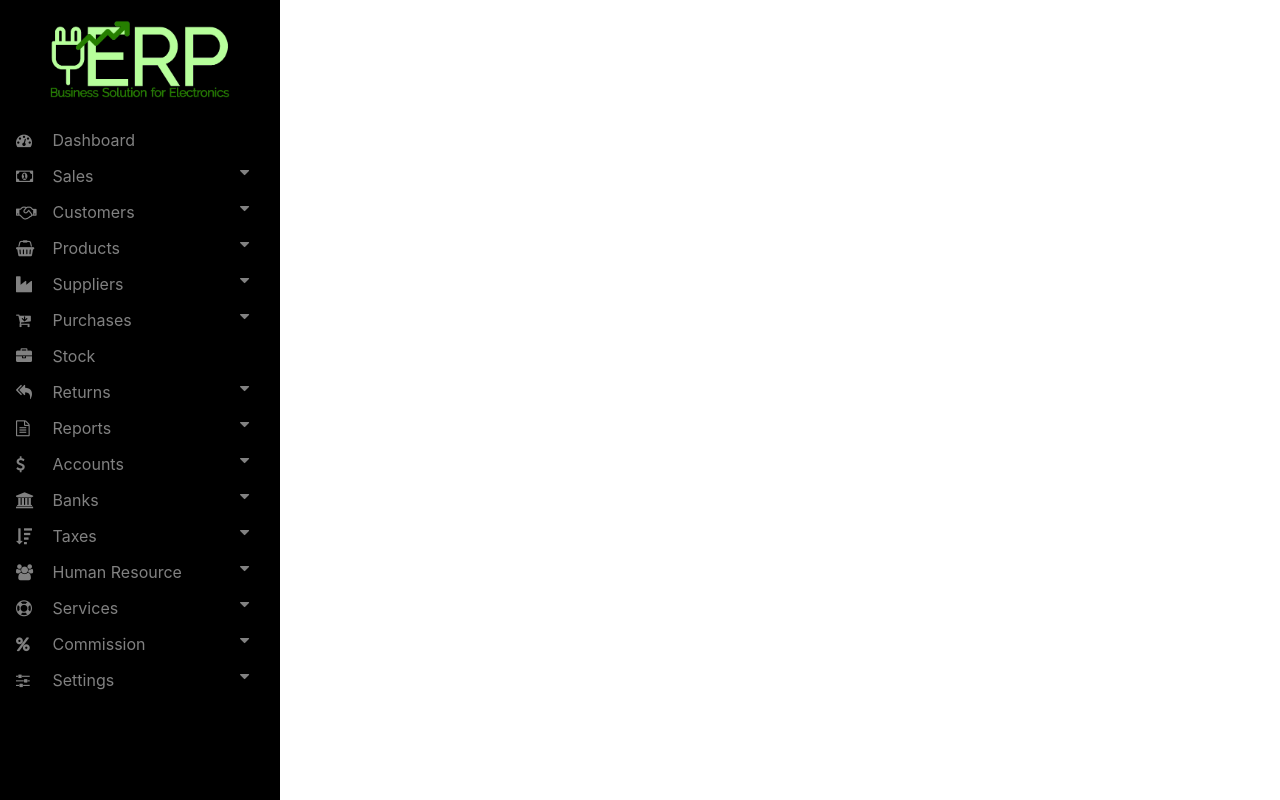
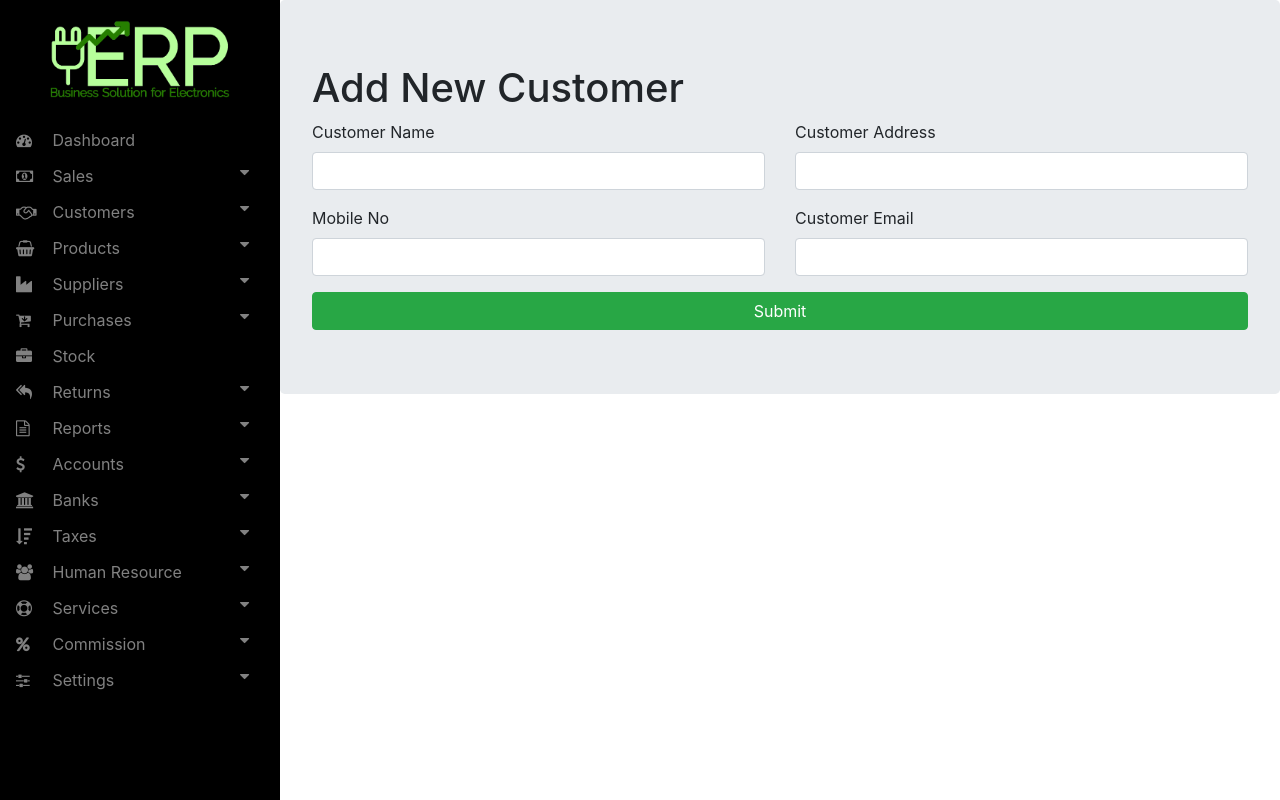
Before and after one commit to ra1h4n/EERP-FrontEnd, an Angular app: page /customers/add in a window 1280 px wide. Before the commit this address led to /. Built offline with nearby package versions, Linux system fonts and the light colour scheme.

Commit message:
Add Sale Can Have multiple Products now.

```diff
--- a/src/app/app-routing.module.ts
+++ b/src/app/app-routing.module.ts
@@ -5,6 +5,7 @@ import { AddProductComponent } from './products/add-product/add-product.componen
 import { AddPurchaseComponent } from './purchases/add-purchase/add-purchase.component';
 import { AddSaleComponent } from './sales/add-sale/add-sale.component';
 import { AddSupplierComponent } from './suppliers/add-supplier/add-supplier.component';
+import { AddCustomerComponent } from './customers/add-customer/add-customer.component';
 
 
 const routes: Routes = [
@@ -25,6 +26,9 @@ const routes: Routes = [
   },
   {
     path: 'suppliers/add', component: AddSupplierComponent
+  },
+  {
+    path: 'customers/add', component: AddCustomerComponent
   }
 ];
 
--- a/src/app/app.module.ts
+++ b/src/app/app.module.ts
@@ -10,6 +10,7 @@ import { FormsModule } from "@angular/forms";
 import { AddPurchaseComponent } from './purchases/add-purchase/add-purchase.component';
 import { AddSaleComponent } from './sales/add-sale/add-sale.component';
 import { AddSupplierComponent } from './suppliers/add-supplier/add-supplier.component';
+import { AddCustomerComponent } from './customers/add-customer/add-customer.component';
 
 @NgModule({
   declarations: [
@@ -19,7 +20,8 @@ import { AddSupplierComponent } from './suppliers/add-supplier/add-supplier.comp
     AddProductComponent,
     AddPurchaseComponent,
     AddSaleComponent,
-    AddSupplierComponent
+    AddSupplierComponent,
+    AddCustomerComponent
   ],
   imports: [
     BrowserModule,
--- /dev/null
+++ b/src/app/customers/add-customer/add-customer.component.html
@@ -0,0 +1,41 @@
+<div class="jumbotron">
+    <h1>Add New Customer</h1>
+    <form (ngSubmit)="onSubmit()" #addCustomerForm="ngForm">
+        <div class="row">
+            <div class="col-md-6">
+                <div class="form-group">
+
+                    <label for="CustomerName">Customer Name</label>
+                    <input type="text" class="form-control" required [(ngModel)]="model.CustomerName"
+                        name="CustomerName" #CustomerName="ngModel">
+
+                </div>
+
+                <div class="form-group">
+
+                    <label for="CustomerMobile">Mobile No</label>
+                    <input type="text" class="form-control" required [(ngModel)]="model.CustomerMobile"
+                        name="CustomerMobile" #CustomerMobile="ngModel">
+                </div>
+            </div>
+
+            <div class="col-md-6">
+                <div class="form-group">
+                    <label for="CustomerAddress">Customer Address</label>
+                    <input type="text" class="form-control" required [(ngModel)]="model.CustomerAddress"
+                        name="CustomerAddress" #CustomerAddress="ngModel">
+                </div>
+
+                <div class="form-group">
+                    <label for="CustomerEmail">Customer Email</label>
+                    <input type="text" class="form-control" required [(ngModel)]="model.CustomerEmail"
+                        name="CustomerEmail" #CustomerEmail="ngModel">
+                </div>
+            </div>
+
+            <div class="col-md-12">
+                <button type="submit" class="btn btn-success submit">Submit</button>
+            </div>
+        </div>
+    </form>
+</div>
--- /dev/null
+++ b/src/app/customers/add-customer/add-customer.component.ts
@@ -0,0 +1,24 @@
+import { Component, OnInit } from '@angular/core';
+import { Customer } from 'src/app/shared/models/customer.model';
+import { Router } from '@angular/router';
+
+@Component({
+  selector: 'app-add-customer',
+  templateUrl: './add-customer.component.html',
+  styleUrls: ['./add-customer.component.css']
+})
+export class AddCustomerComponent implements OnInit {
+
+  constructor(private router: Router) { }
+
+  ngOnInit() {
+  }
+
+  model = new Customer();
+  onSubmit() {
+    console.log(this.model);
+
+    this.router.navigate(['/dashboard']);
+  }
+
+}
--- a/src/app/sales/add-sale/add-sale.component.html
+++ b/src/app/sales/add-sale/add-sale.component.html
@@ -5,19 +5,19 @@
             <div class="col-md-6">
                 <div class="form-group">
                     <label for="CustomerName">Customer Name</label>
-                    <input type="text" class="form-control" required [(ngModel)]="model.CustomerName"
+                    <input type="text" class="form-control" required [(ngModel)]="modelHead.CustomerName"
                         name="CustomerName" #CustomerName="ngModel">
                 </div>
 
                 <div class="form-group">
                     <label for="CustomerPhone">Phone</label>
-                    <input type="text" class="form-control" required [(ngModel)]="model.CustomerPhone"
+                    <input type="text" class="form-control" required [(ngModel)]="modelHead.CustomerPhone"
                         name="CustomerPhone" #CustomerPhone="ngModel">
                 </div>
 
                 <div class="form-group">
                     <label for="CustomerAddress">Address</label>
-                    <input type="text" class="form-control" required [(ngModel)]="model.CustomerAddress"
+                    <input type="text" class="form-control" required [(ngModel)]="modelHead.CustomerAddress"
                         name="CustomerAddress" #CustomerAddress="ngModel">
                 </div>
             </div>
@@ -25,24 +25,24 @@
             <div class="col-md-6">
                 <div class="form-group">
                     <label for="SaleDate">Date</label>
-                    <input type="text" class="form-control" required [(ngModel)]="model.SaleDate" name="SaleDate"
+                    <input type="text" class="form-control" required [(ngModel)]="modelHead.SaleDate" name="SaleDate"
                         #SaleDate="ngModel">
                 </div>
 
                 <div class="form-group">
                     <label for="PaymentType">Payment Type</label>
-                    <input type="text" class="form-control" required [(ngModel)]="model.PaymentType" name="PaymentType"
-                        #PaymentType="ngModel">
+                    <input type="text" class="form-control" required [(ngModel)]="modelHead.PaymentType"
+                        name="PaymentType" #PaymentType="ngModel">
                 </div>
 
                 <div class="form-group">
                     <label for="SaleDetails">Sale Details</label>
-                    <input type="text" class="form-control" required [(ngModel)]="model.SaleDetails" name="SaleDetails"
-                        #SaleDetails="ngModel">
+                    <input type="text" class="form-control" required [(ngModel)]="modelHead.SaleDetails"
+                        name="SaleDetails" #SaleDetails="ngModel">
                 </div>
             </div>
 
-            <table class="table table-hover">
+            <table class="table table-hover table-striped">
                 <thead>
                     <tr>
                         <th>Batch No</th>
@@ -58,61 +58,65 @@
                     </tr>
                 </thead>
                 <tbody>
-                    <tr>
+                    <tr *ngFor="let model of models; let i = index">
                         <td>
-                            <select class="form-control" [(ngModel)]="model.BatchNo" name="BatchNo" #BatchNo="ngModel">
+                            <select class="form-control" [(ngModel)]="models[i].BatchNo" name="{{i}}BatchNo">
                                 <option *ngFor="let batch of this.Batches" [value]="batch">
                                     {{batch}}
                                 </option>
                             </select>
                         </td>
                         <td>
-                            <select class="form-control" [(ngModel)]="model.Category" name="Category"
-                                #Category="ngModel">
+                            <select class="form-control" [(ngModel)]="models[i].Category" name="{{i}}Category">
                                 <option *ngFor="let category of this.Categories" [value]="category">
                                     {{category}}
                                 </option>
                             </select>
                         </td>
                         <td>
-                            <select class="form-control" [(ngModel)]="model.Brand" name="Brand" #Brand="ngModel">
+                            <select class="form-control" [(ngModel)]="models[i].Brand" name="{{i}}Brand">
                                 <option *ngFor="let brand of this.Brands" [value]="brand">
                                     {{brand}}
                                 </option>
                             </select>
                         </td>
                         <td>
-                            <select class="form-control" [(ngModel)]="model.ProductName" name="ProductName"
-                                #ProductName="ngModel">
+                            <select class="form-control" [(ngModel)]="models[i].ProductName" name="{{i}}ProductName">
                                 <option *ngFor="let name of this.ProductNames" [value]="name">
                                     {{name}}
                                 </option>
                             </select>
                         </td>
                         <td>
-                            <input type="number" class="form-control" required [(ngModel)]="model.AvailableQuantity"
-                                name="AvailableQuantity" #AvailableQuantity="ngModel" readonly>
+                            <input type="number" class="form-control" required [(ngModel)]="models[i].AvailableQuantity"
+                                name="{{i}}AvailableQuantity" readonly>
                         </td>
                         <td>
                             <input type="text" class="form-control" required [(ngModel)]="model.ProductUnit"
-                                name="ProductUnit" #ProductUnit="ngModel" readonly>
+                                name="{{i}}ProductUnit" readonly>
                         </td>
                         <td>
-                            <input type="number" class="form-control" required [(ngModel)]="model.SaleQuantity"
-                                name="SaleQuantity" #SaleQuantity="ngModel" placeholder="0"
-                                (ngModelChange)="updateTotal()">
+                            <input type="number" class="form-control" required [(ngModel)]="models[i].SaleQuantity"
+                                name="{{i}}SaleQuantity" placeholder="0" (ngModelChange)="updateTotal(i)">
                         </td>
                         <td>
-                            <input type="number" class="form-control" required [(ngModel)]="model.SaleRate"
-                                name="SaleRate" #SaleRate="ngModel" placeholder="0" (ngModelChange)="updateTotal()">
+                            <input type="number" class="form-control" required [(ngModel)]="models[i].SaleRate"
+                                name="{{i}}SaleRate" placeholder="0" (ngModelChange)="updateTotal(i)">
                         </td>
                         <td>
-                            <input type="number" class="form-control" required [(ngModel)]="model.DiscountInPercent"
-                                name="DiscountInPercent" #DiscountInPercent="ngModel" (ngModelChange)="updateTotal()">
+                            <input type="number" class="form-control" required [(ngModel)]="models[i].DiscountInPercent"
+                                name="{{i}}DiscountInPercent" (ngModelChange)="updateTotal(i)">
                         </td>
                         <td>
-                            <input type="number" class="form-control" [(ngModel)]="model.Total" name="Total"
-                                #Total="ngModel" readonly>
+                            <input type="number" class="form-control" [(ngModel)]="models[i].Total" name="{{i}}Total"
+                                readonly>
+                        </td>
+                        <td (click)="removeRow(i)"><i class="fa fa-trash"></i></td>
+                    </tr>
+
+                    <tr>
+                        <td style="text-align: center;" (click)="addRow()">
+                            <i class="fa fa-plus"></i>
                         </td>
                     </tr>
                 </tbody>
--- a/src/app/sales/add-sale/add-sale.component.ts
+++ b/src/app/sales/add-sale/add-sale.component.ts
@@ -17,19 +17,45 @@ export class AddSaleComponent implements OnInit {
   Categories = ["Television", "Mobile Phone"];
   Batches = ["Jan2020", "Feb2020", "Apr2018"]
 
-  model = new Sale()
+  modelHead = new Sale();
+  models: Array<Sale> = [];
+
   ngOnInit() {
-    this.model.AvailableQuantity = 99;
-    this.model.ProductUnit = "Pcs"
+    this.modelHead.SaleDate = new Date().toString();
+
+    let first = new Sale();
+    first.AvailableQuantity = 10;
+    first.ProductUnit = "PCs";
+    this.models.push(first);
   }
 
   onSubmit() {
-    console.log(this.model);
+    console.log(this.models);
     this.router.navigate(['/dashboard']);
   }
 
-  updateTotal() {
-    this.model.Total = (this.model.SaleQuantity * this.model.SaleRate) - (this.model.SaleQuantity * this.model.SaleRate * this.model.DiscountInPercent / 100)
+  updateTotal(rowIndex) {
+    this.models[rowIndex].Total = (this.models[rowIndex].SaleQuantity * this.models[rowIndex].SaleRate) - (this.models[rowIndex].SaleQuantity * this.models[rowIndex].SaleRate * this.models[rowIndex].DiscountInPercent / 100);
+  }
+
+  addRow() {
+    // console.log(rowIndex);
+    let newRow = new Sale();
+    newRow.ProductUnit = "Dyn";
+    this.models.push(newRow);
+
+    console.log(this.models);
+    return true;
+  }
+
+  removeRow(rowIndex) {
+    console.log(rowIndex);
+    if (this.models.length == 1) {
+      return false;
+    } else {
+      this.models.splice(rowIndex, 1);
+      return true;
+    }
   }
 
 }
--- /dev/null
+++ b/src/app/shared/models/customer.model.ts
@@ -0,0 +1,6 @@
+export class Customer {
+    CustomerName: string;
+    CustomerMobile: string;
+    CustomerAddress: string;
+    CustomerEmail: string;
+}
--- a/src/app/side-menu/side-menu.component.html
+++ b/src/app/side-menu/side-menu.component.html
@@ -22,7 +22,7 @@
         <i class="fa fa-caret-down"></i>
     </button>
     <div class="dropdown-container">
-        <a routerLink="">Add Customer</a>
+        <a routerLink="/customers/add">Add Customer</a>
         <a routerLink="">Manage Customers</a>
         <a routerLink="">Customer Ledger</a>
         <a routerLink="">Credit Customer</a>
@@ -39,7 +39,7 @@
         <a routerLink="">Company</a>
         <a routerLink="">Category</a>
         <a routerLink="">Brand</a>
-        <a routerLink="products/add">Add Product</a>
+        <a routerLink="/products/add">Add Product</a>
         <a routerLink="">Manage Products</a>
     </div>
 
```
Also changed, not shown: src/app/customers/add-customer/add-customer.component.css (added), 1 other file (tests, documents, lock files or other folders).
